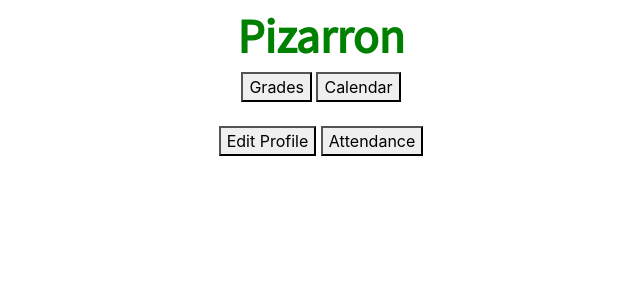
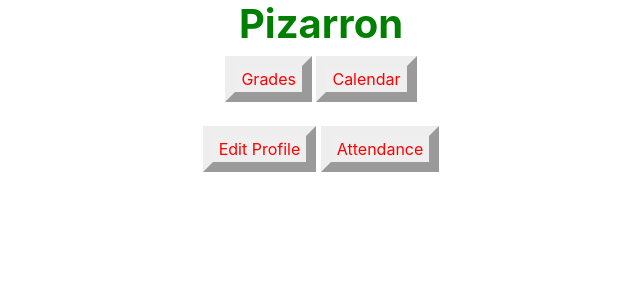
Before and after one commit to Chicago19/team-15, a Flask app: page /dashboard/ in a window 1280 px wide. Shown: the top 300 px of the page, without its empty margins (319-959 px from the left). Run offline with Flask 2, Linux system fonts and the light colour scheme; some libraries are stand-ins or nearby versions.

Commit message:
Update currentstudents.html

```diff
--- a/front/templates/currentstudents.html
+++ b/front/templates/currentstudents.html
@@ -1,8 +1,31 @@
 <!DOCTYPE html>
 <html>
   <head>
+
     <title> Pizarron </title>
-    <header> <font size="17" face="Source Sans pro" color="green"> <strong>Pizarron</strong></font> </header>
+    <style>
+
+    h1
+    {
+      color: green;
+      font-family: face= Source Sans Pro;
+      font-size: 100%;
+    }
+    button
+    {
+      color: red;
+      font-family: courier;
+      font-size: 60%;
+      border: 10px outset ; #if your put a color after outset it changes it
+      padding: 30px;
+    }
+
+
+
+
+    </style>
+
+    <h1>  <strong>Pizarron</strong> </h1>
     <!-- boostrap -->
     <link rel="stylesheet" href="https://stackpath.bootstrapcdn.com/bootstrap/4.3.1/css/bootstrap.min.css" integrity="sha384-ggOyR0iXCbMQv3Xipma34MD+dH/1fQ784/j6cY/iJTQUOhcWr7x9JvoRxT2MZw1T" crossorigin="anonymous">
     <!-- google font api -->
```
